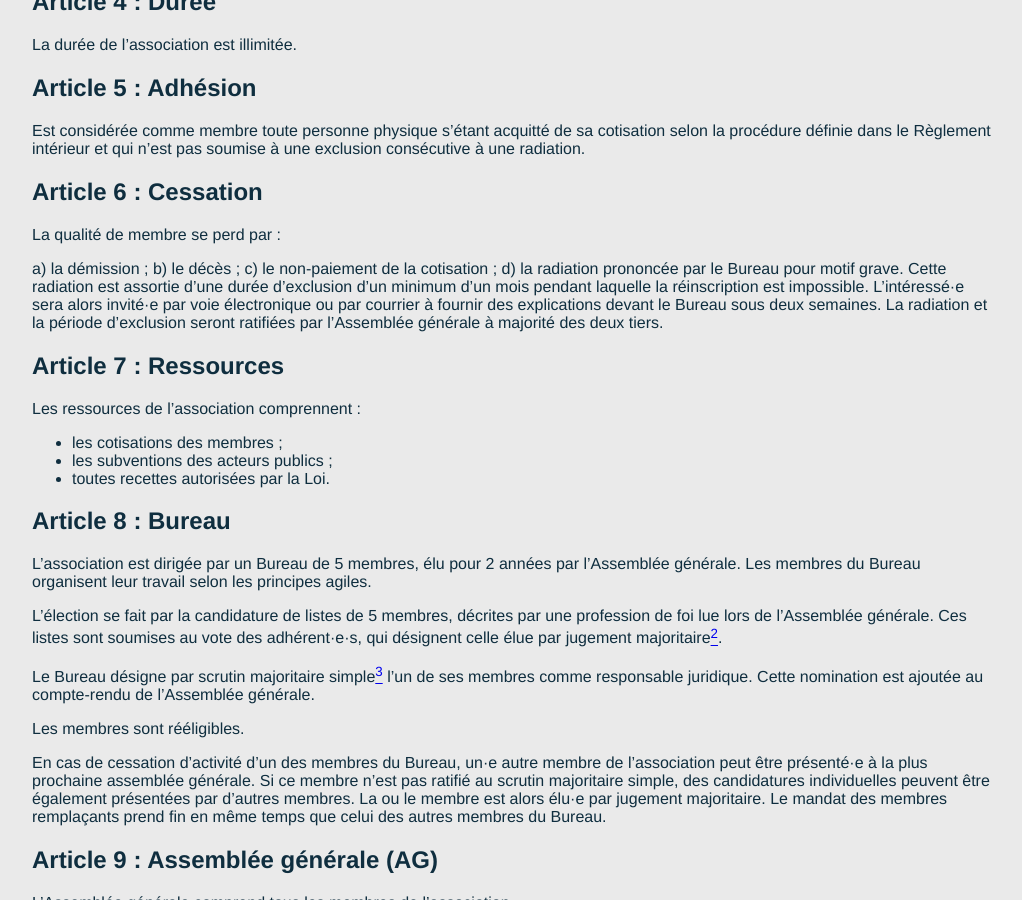
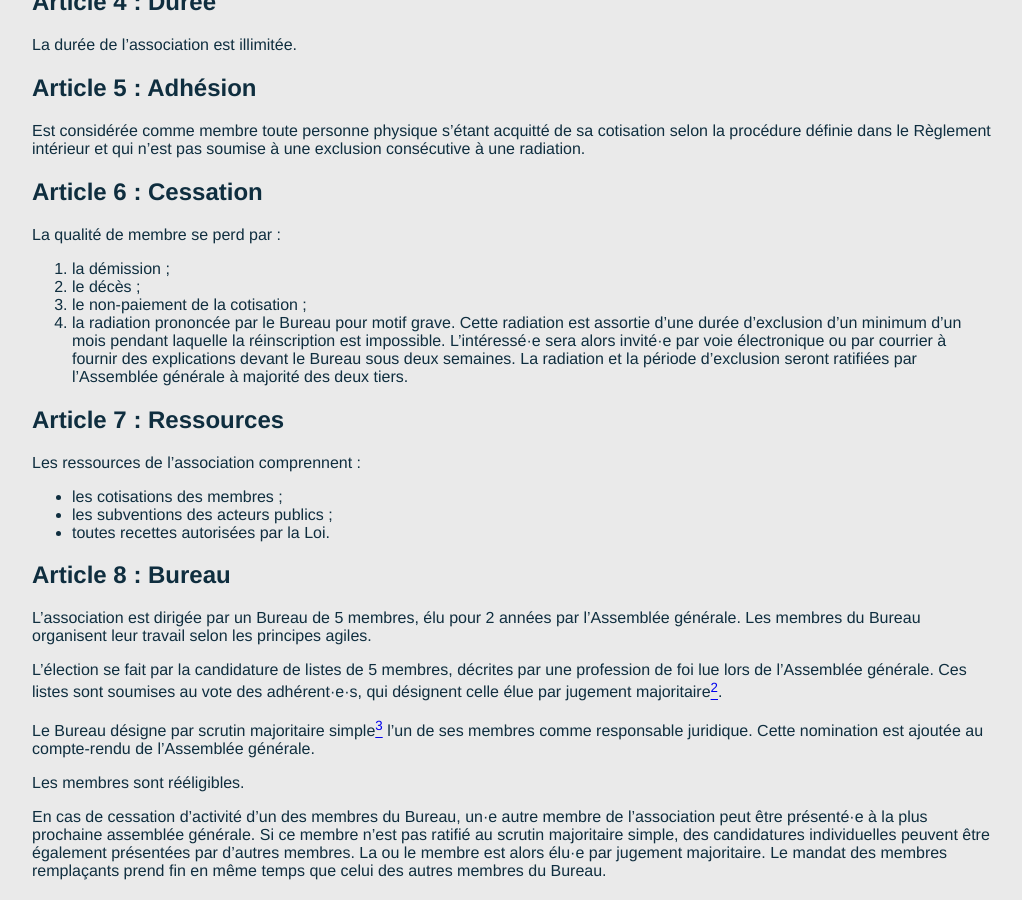
Before and after one commit to AgileFrance/AgileFrance.github.io, a Jekyll site: the page built from _pages/statuts.md, in a window 1280 px wide and 900 px high, scrolled down 799 px. Shown: the whole window, without its empty margins (128-1150 px from the left). Built offline with Jekyll 4.4.1, drawn with Linux system fonts in a browser that asks for light colours; part of the change alters nothing that is shown.

```diff
--- a/_pages/statuts.md
+++ b/_pages/statuts.md
@@ -35,10 +35,10 @@ Est considérée comme membre toute personne physique s’étant acquitté de sa
 
 La qualité de membre se perd par :
 
-a) la démission ;
-b) le décès ;
-c) le non-paiement de la cotisation ;
-d) la radiation prononcée par le Bureau pour motif grave. Cette radiation est assortie d’une durée d’exclusion d’un minimum d’un mois pendant laquelle la réinscription est impossible. L’intéressé·e sera alors invité·e par voie électronique ou par courrier à fournir des explications devant le Bureau sous deux semaines. La radiation et la période d’exclusion seront ratifiées par l’Assemblée générale à majorité des deux tiers.
+1. la démission ;
+2. le décès ;
+3. le non-paiement de la cotisation ;
+4. la radiation prononcée par le Bureau pour motif grave. Cette radiation est assortie d’une durée d’exclusion d’un minimum d’un mois pendant laquelle la réinscription est impossible. L’intéressé·e sera alors invité·e par voie électronique ou par courrier à fournir des explications devant le Bureau sous deux semaines. La radiation et la période d’exclusion seront ratifiées par l’Assemblée générale à majorité des deux tiers.
 
 ## Article 7 : Ressources
 
```
